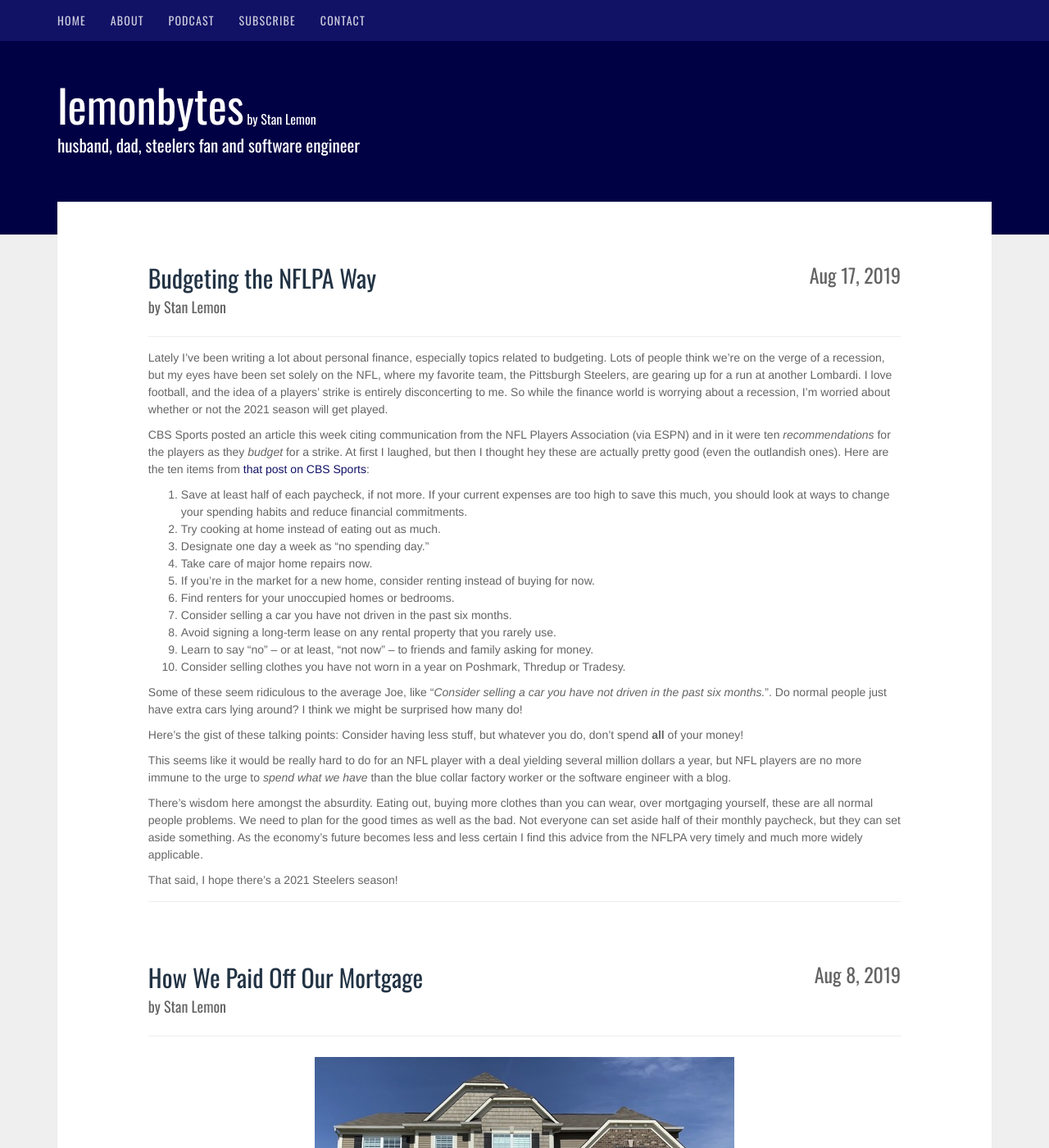
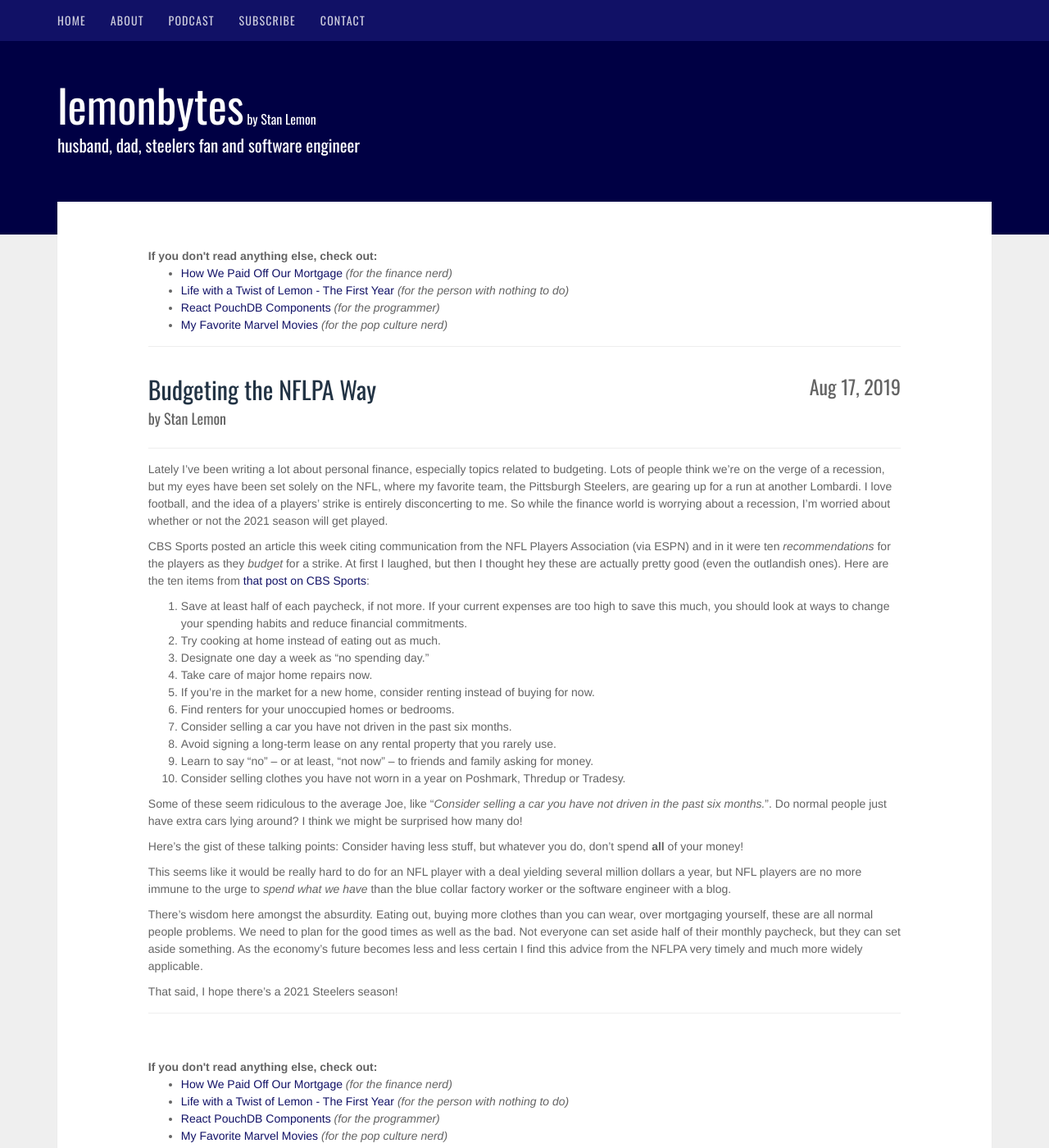
Before and after one commit to stanlemon/stanlemon.github.com, a Jekyll site: the page built from index.html, in a window 1280 px wide and 1400 px high. Shown: the whole window at 82% size. Built offline with Jekyll 4.4.1, drawn with Linux system fonts in a browser that asks for light colours; the list of posts is cut into pages by our own code; some of the changed text lies outside the part shown.

Commit message:
Add the 'if you don't read anything' blurb

```diff
--- a/index.html
+++ b/index.html
@@ -3,6 +3,19 @@ layout: default
 ---
 
 {% for page in paginator.posts %}
+  <div class="row">
+    <div class="col-md-offset-1 col-md-10">
+      <div><strong>If you don't read anything else, check out:</strong></div>
+      <ul>
+        <li><a href="/2019/08/08/how-we-paid-off-our-mortgage/">How We Paid Off Our Mortgage</a> <em>(for the finance nerd)</em></li>
+        <li><a href="/2019/07/26/life-with-a-twist-of-lemon-the-first-year/">Life with a Twist of Lemon - The First Year</a> <em>(for the person with nothing to do)</em></li>
+        <li><a href="/2019/02/28/react-pouchdb-components/">React PouchDB Components</a> <em>(for the programmer)</em></li>
+        <li><a href="/2019/07/06/my-favorite-marvel-movies/">My Favorite Marvel Movies</a> <em>(for the pop culture nerd)</em></li>
+      </ul>
+
+      <hr>
+    </div>
+  </div>
   {% include post.html %}
   <div class="spacer"></div>
 {% endfor %}
```
